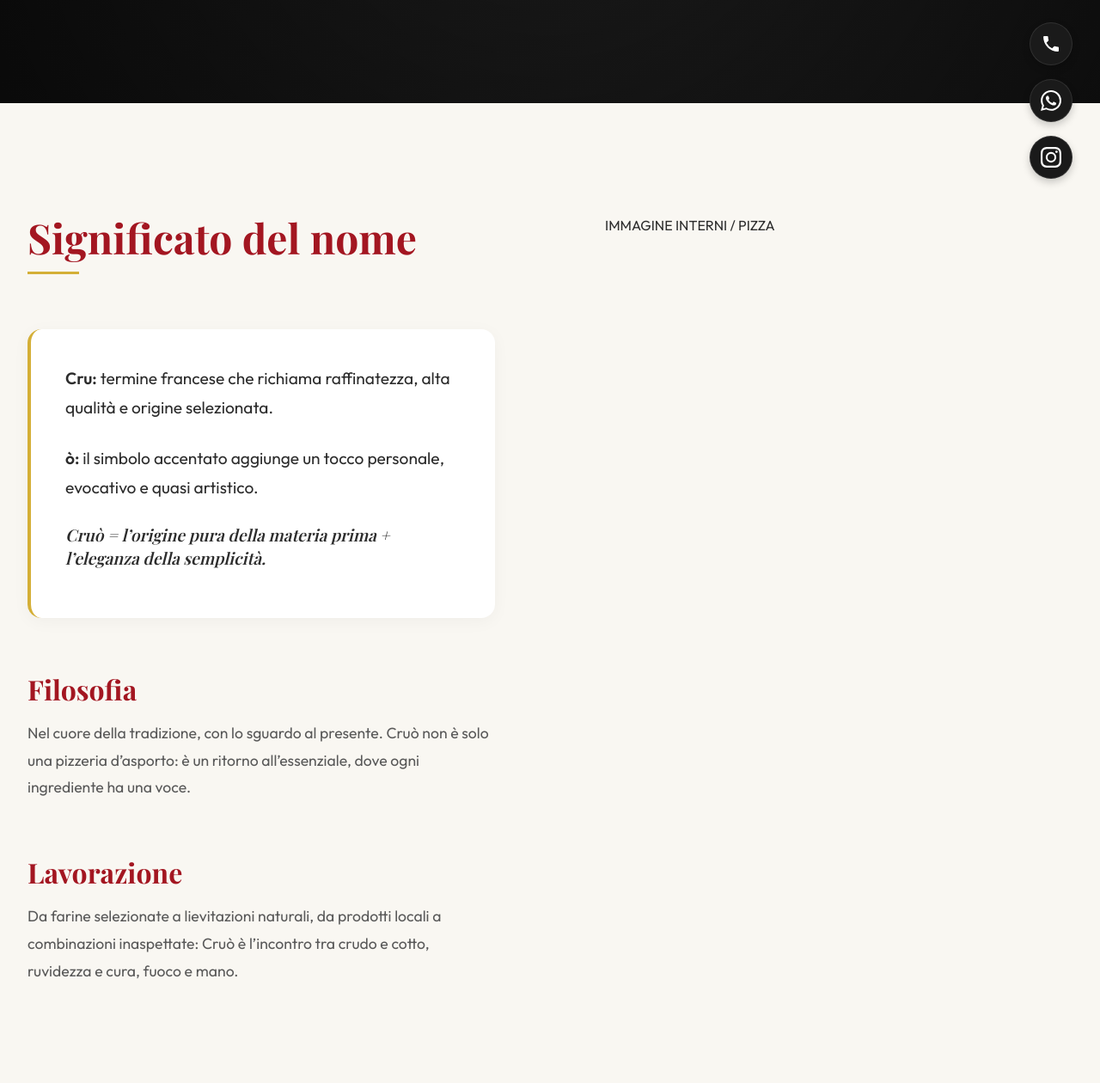
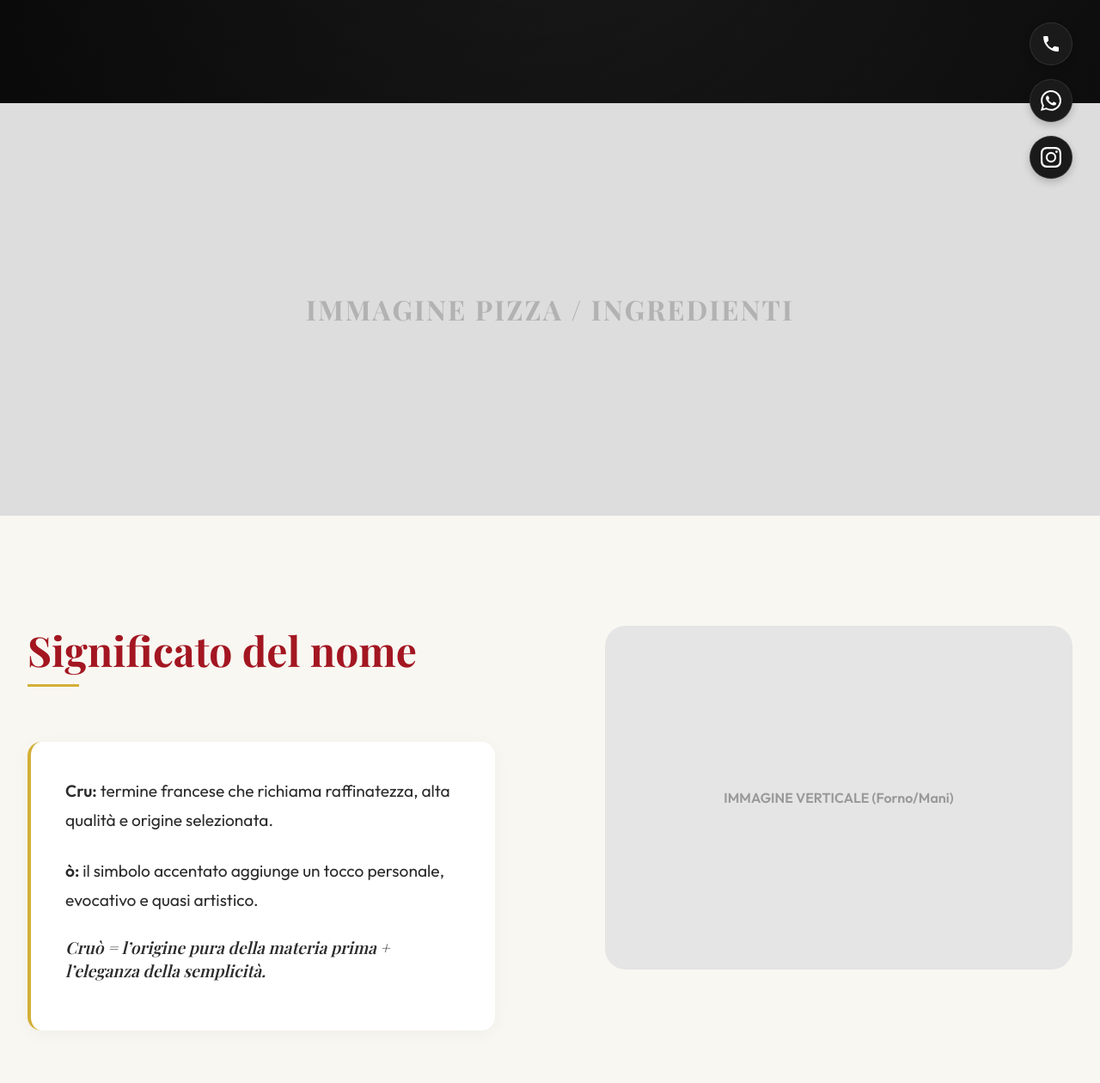
Before and after one commit to marcosavoldi/cruo-web, a website built with Vite: page index.html in a window 1280 px wide. Shown: the part 560-1820 px from the top of the page at 86% size. Built offline with nearby package versions, Linux system fonts and the light colour scheme; a web font is replaced by a local one.

Commit message:
feat: add full-width image separators, a vertical image placeholder, and an embedded Google Map with associated styling.

```diff
--- a/index.html
+++ b/index.html
@@ -63,6 +63,9 @@
       </div>
     </section>
 
+    <!-- Full Width Image separator -->
+    <div class="full-width-image placeholder-banner" data-label="IMMAGINE PIZZA / INGREDIENTI"></div>
+
     <!-- About Section -->
     <section id="filosofia" class="section">
       <div class="container">
@@ -93,12 +96,14 @@
             </div>
           </div>
           <div class="about-image">
-            <!-- Placeholder for Image -->
-            <div class="placeholder-img">IMMAGINE INTERNI / PIZZA</div>
+            <div class="vertical-image-placeholder" data-label="IMMAGINE VERTICALE (Forno/Mani)"></div>
           </div>
         </div>
       </div>
     </section>
+
+    <!-- Full Width Image separator -->
+    <div class="full-width-image placeholder-banner" data-label="FOTO LOCALE / ATMOSFERA"></div>
 
     <!-- Target Audience Section -->
     <section class="section bg-light-accent">
@@ -118,6 +123,9 @@
         </div>
       </div>
     </section>
+
+    <!-- Full Width Image separator -->
+    <div class="full-width-image placeholder-banner" data-label="FOTO DETTAGLIO PIZZA"></div>
 
     <!-- Contact / Info Section -->
     <section id="contatti" class="section bg-dark text-white">
@@ -140,8 +148,12 @@
               </li>
             </ul>
           </div>
-          <div>
-            <div class="placeholder-img dark">MAPPA / LOCATION</div>
+          <div class="map-container">
+            <iframe
+              src="https://www.google.com/maps/embed?pb=!1m18!1m12!1m3!1d2786.438258288596!2d9.75787637667771!3d45.75218797108018!2m3!1f0!2f0!3f0!3m2!1i1024!2i768!4f13.1!3m3!1m2!1s0x4781515a4a589e67%3A0x6b18c942858d46e3!2sPiazza%20Umberto%20I%2C%2024027%20Nembro%20BG!5e0!3m2!1sit!2sit!4v1701850000000!5m2!1sit!2sit"
+              width="100%" height="400" style="border:0;" allowfullscreen="" loading="lazy"
+              referrerpolicy="no-referrer-when-downgrade">
+            </iframe>
           </div>
         </div>
       </div>
--- a/src/style.css
+++ b/src/style.css
@@ -309,6 +309,58 @@ header {
   z-index: 1100;
 }
 
+/* Full Width Images */
+.full-width-image {
+  width: 100%;
+  height: 60vh; /* Occupy significant vertical space */
+  background-color: #ddd; /* Light gray placeholder */
+  display: flex;
+  align-items: center;
+  justify-content: center;
+  font-family: var(--font-heading);
+  font-size: 2rem;
+  color: #888;
+  letter-spacing: 2px;
+  position: relative;
+}
+
+.full-width-image::after {
+  content: attr(data-label);
+  position: absolute;
+  text-transform: uppercase;
+  font-weight: 700;
+  opacity: 0.5;
+}
+
+.vertical-image-placeholder {
+  width: 100%;
+  height: 100%;
+  min-height: 400px;
+  background-color: #e5e5e5;
+  display: flex;
+  align-items: center;
+  justify-content: center;
+  color: #999;
+  font-weight: 600;
+  border-radius: var(--border-radius-lg);
+  position: relative;
+}
+
+.vertical-image-placeholder::after {
+  content: attr(data-label);
+  padding: 1rem;
+  text-align: center;
+}
+
+.map-container {
+  width: 100%;
+  border-radius: var(--border-radius-lg);
+  overflow: hidden; /* Round corners for iframe */
+  box-shadow: var(--shadow-card);
+  border: 1px solid #444;
+}
+
+/* Placeholder Img removed or repurposed */
 .social-btn {
   width: 50px;
   height: 50px;
```
